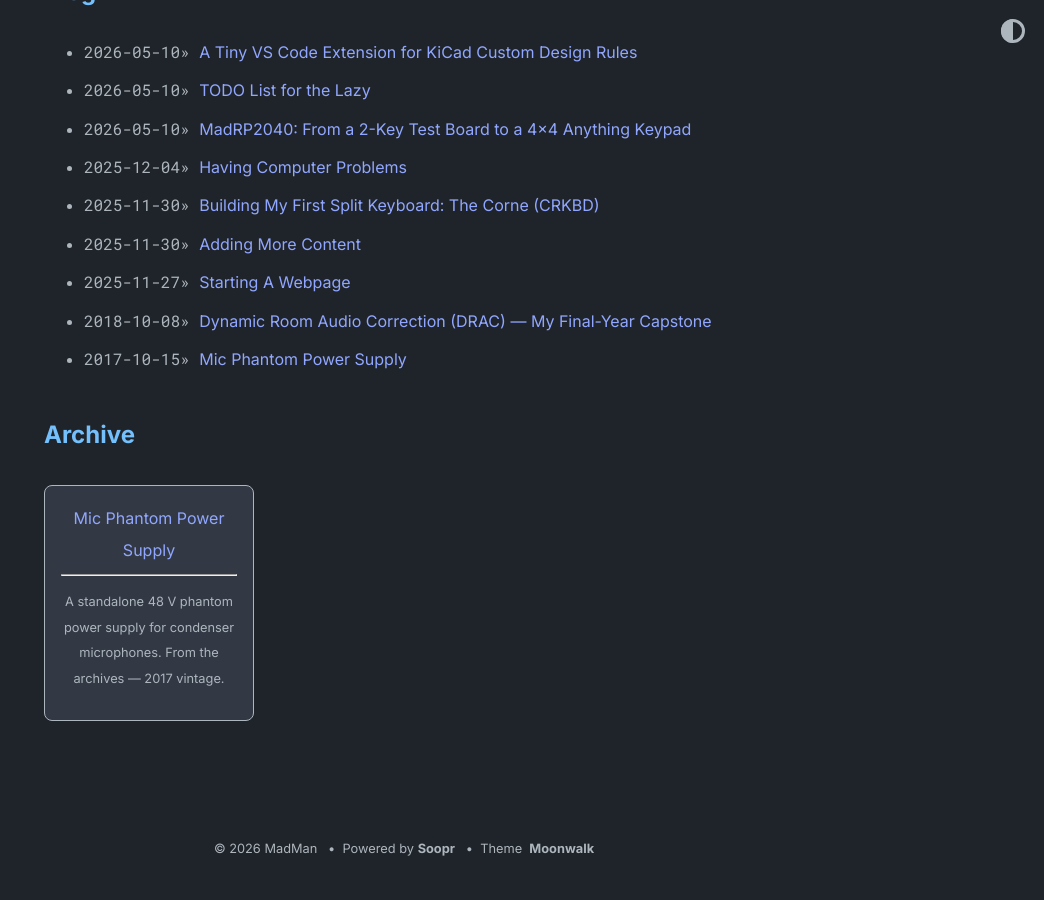
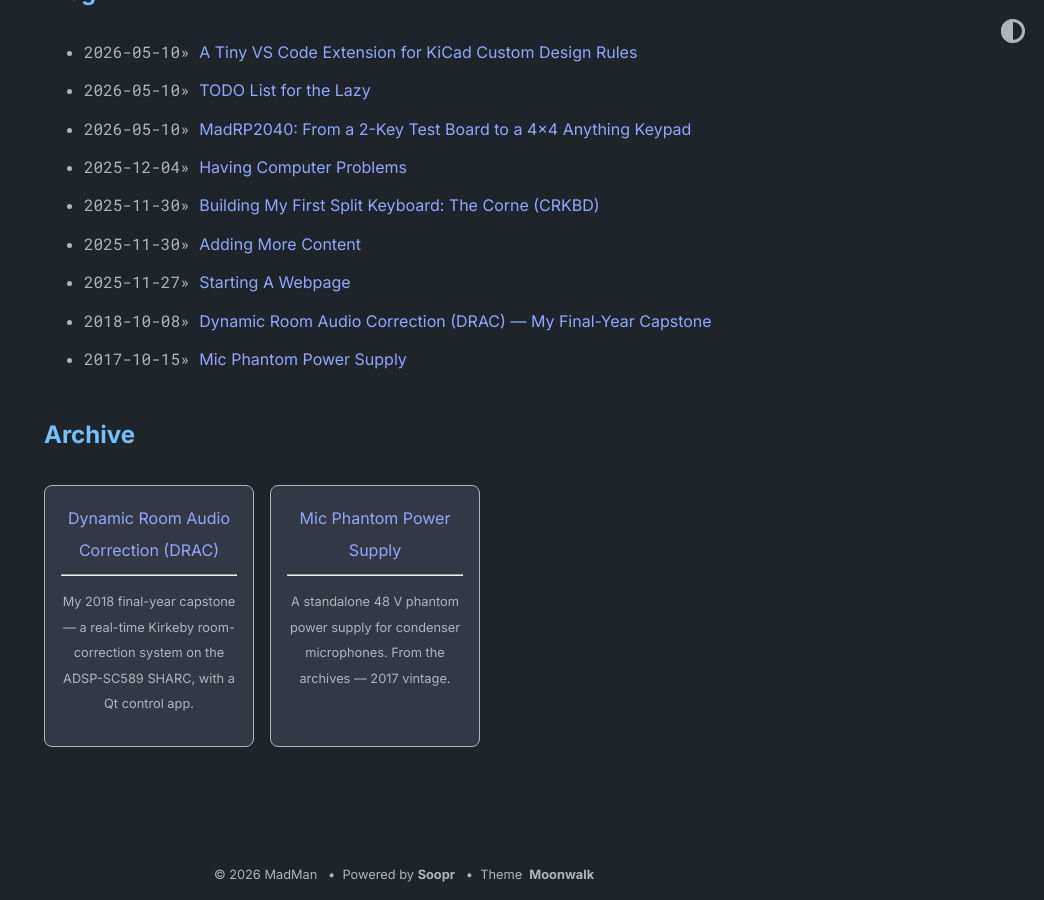
Before and after one commit to Cimos/cimos.github.io, a Jekyll site: the page built from index.md, in a window 1280 px wide and 900 px high, scrolled down 1075 px. Shown: the whole window, without its empty margins (236-1280 px from the left). Built offline with Jekyll 4.4.1, drawn with Linux system fonts in a browser that asks for light colours; before the commit the page ends 1950 px from its top, so only the background shows below that.

Commit message:
Add DRAC capstone to home page Archive section

```diff
--- a/_data/home.yml
+++ b/_data/home.yml
@@ -24,6 +24,10 @@ project_entries:
     highlight: WIP
 
 old_project_entries:
+  - title: Dynamic Room Audio Correction (DRAC)
+    url: dynamic-room-audio-correction
+    desc: My 2018 final-year capstone — a real-time Kirkeby room-correction system on the ADSP-SC589 SHARC, with a Qt control app.
+
   - title: Mic Phantom Power Supply
     url: mic-phantom-power-supply
     desc: A standalone 48 V phantom power supply for condenser microphones. From the archives — 2017 vintage.
```
